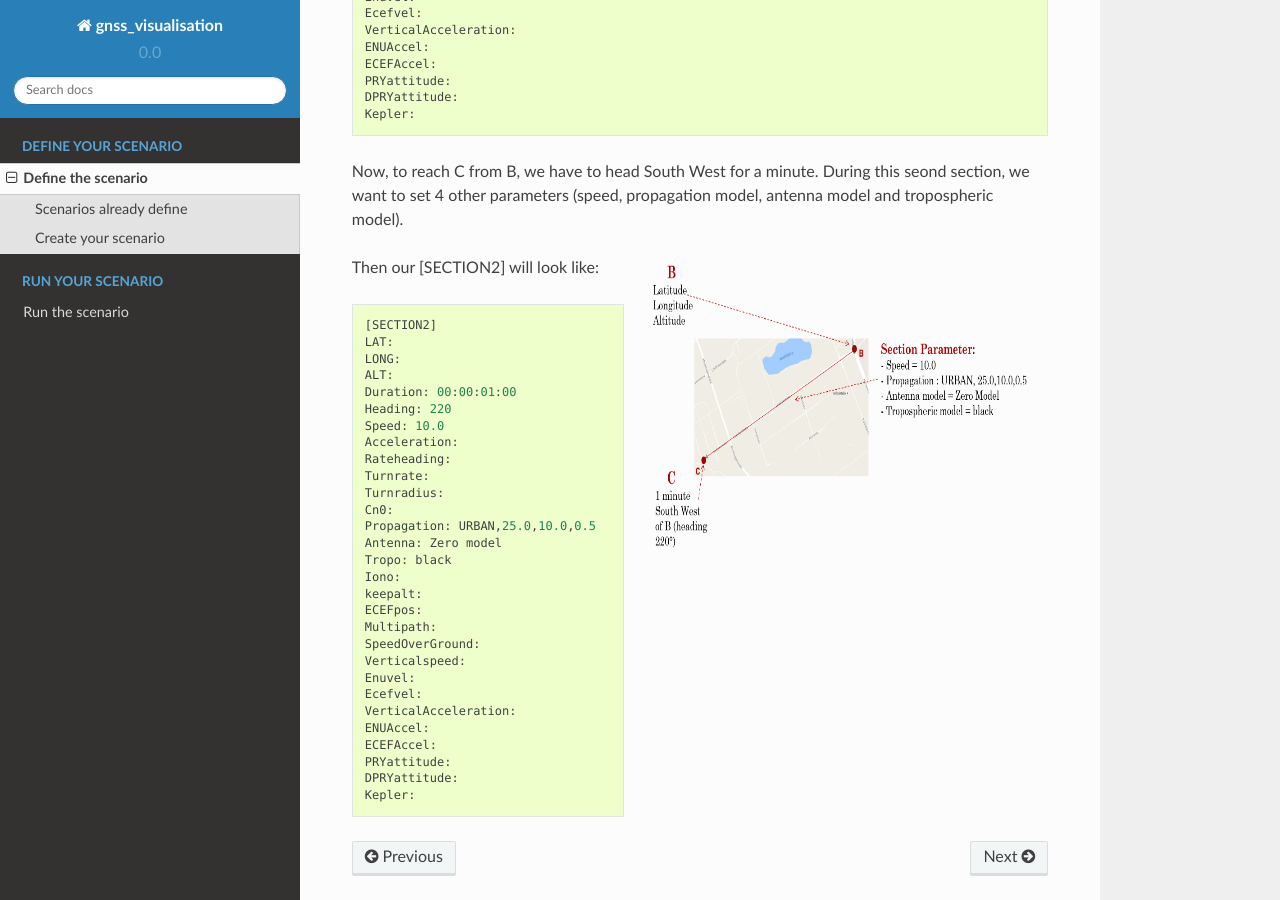
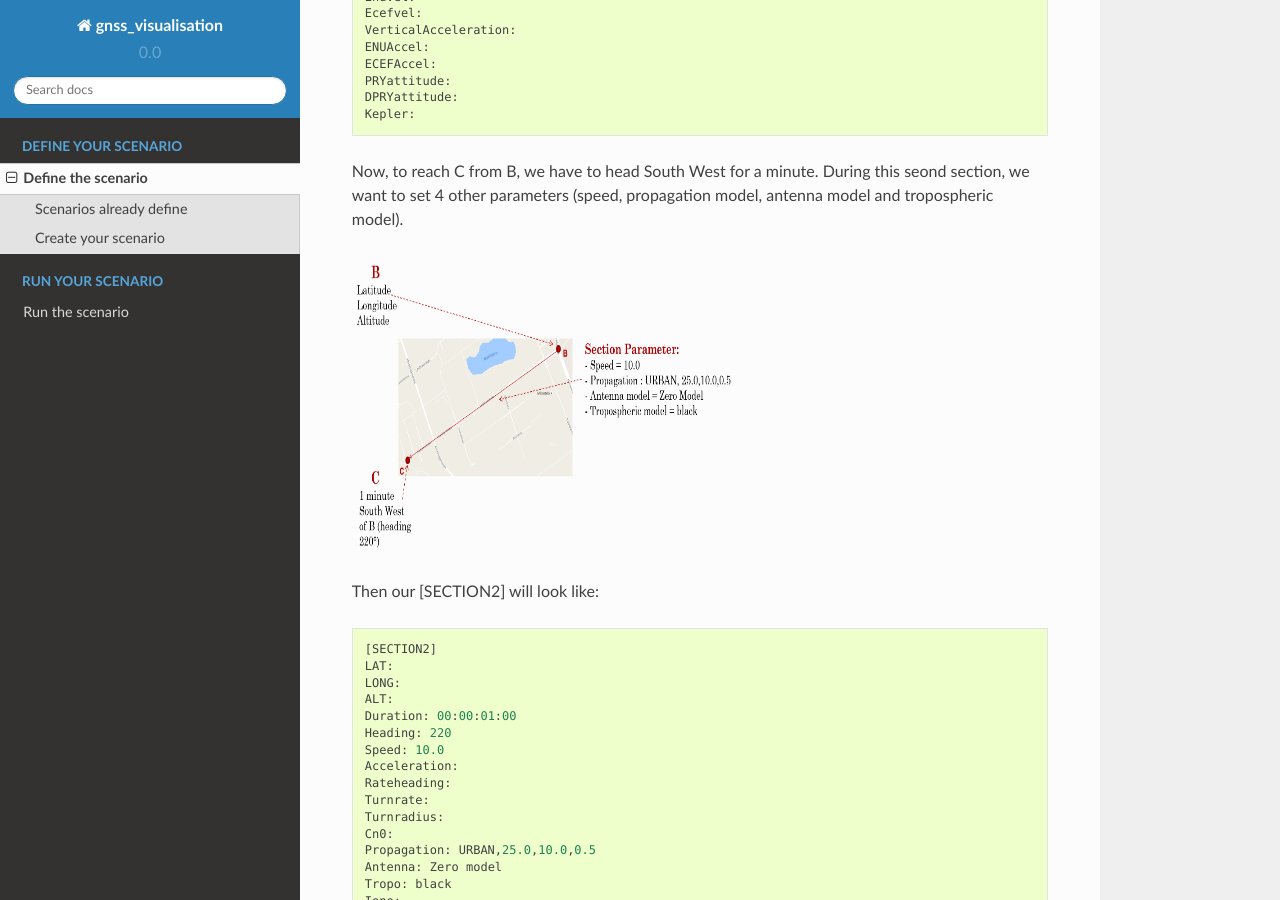
Before and after one commit to tutgnss/GNSS_visualization_tools, a Sphinx documentation site: the page built from docs/define_the_scenario.rst, in a window 1280 px wide and 900 px high, scrolled down 4164 px. Built offline with Sphinx 7.4.7 and the Read the Docs theme 2.0.0, drawn with Linux system fonts in a browser that asks for light colours.

Commit message:
Development

```diff
--- a/docs/define_the_scenario.rst
+++ b/docs/define_the_scenario.rst
@@ -205,8 +205,6 @@ model).
 .. image:: images/scenarioBtoC.png
    :height: 300px
    :width: 400 px
-   :alt: alternate text
-   :align: right
 
 Then our [SECTION2] will look like::
 
```
